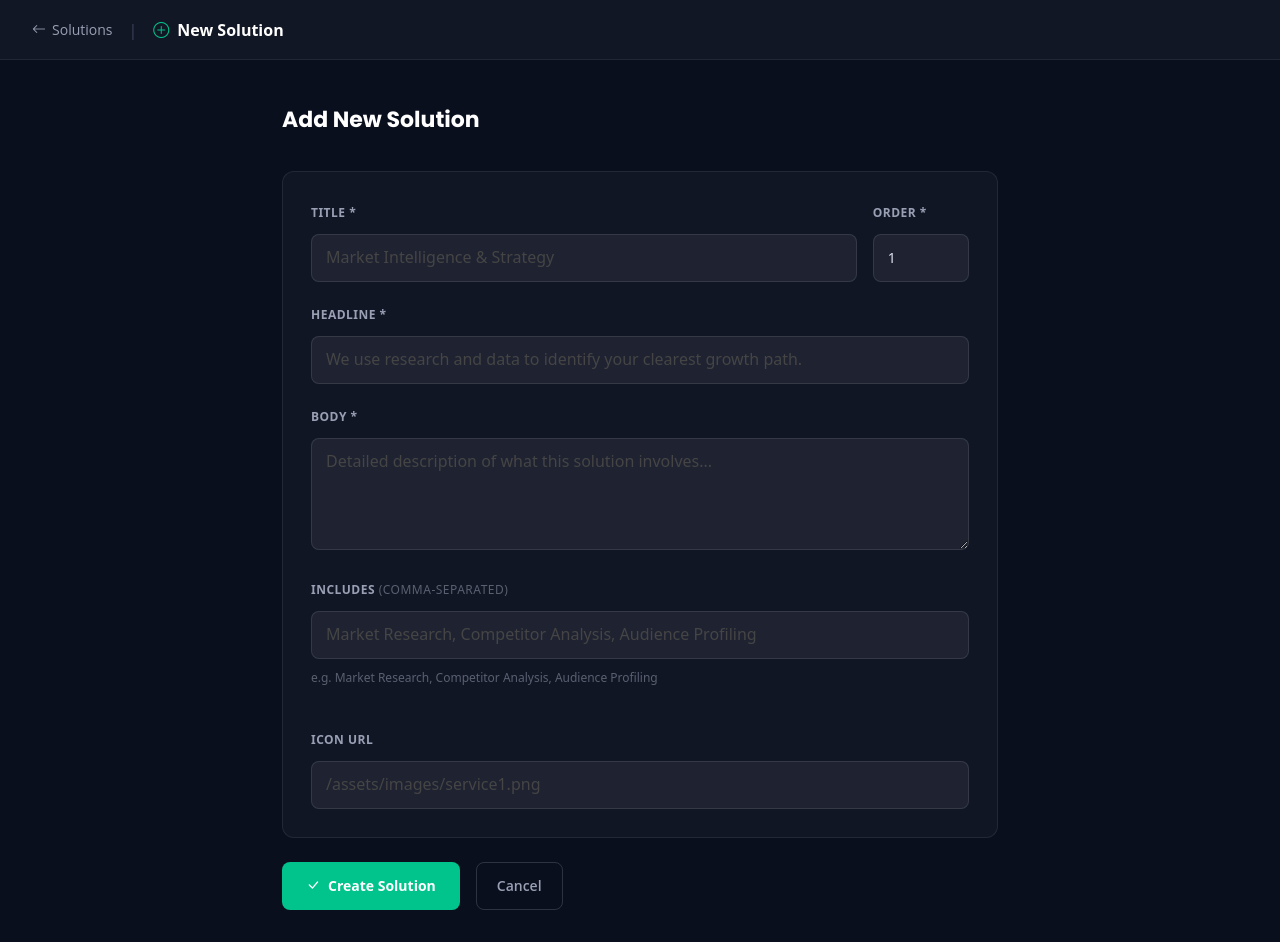
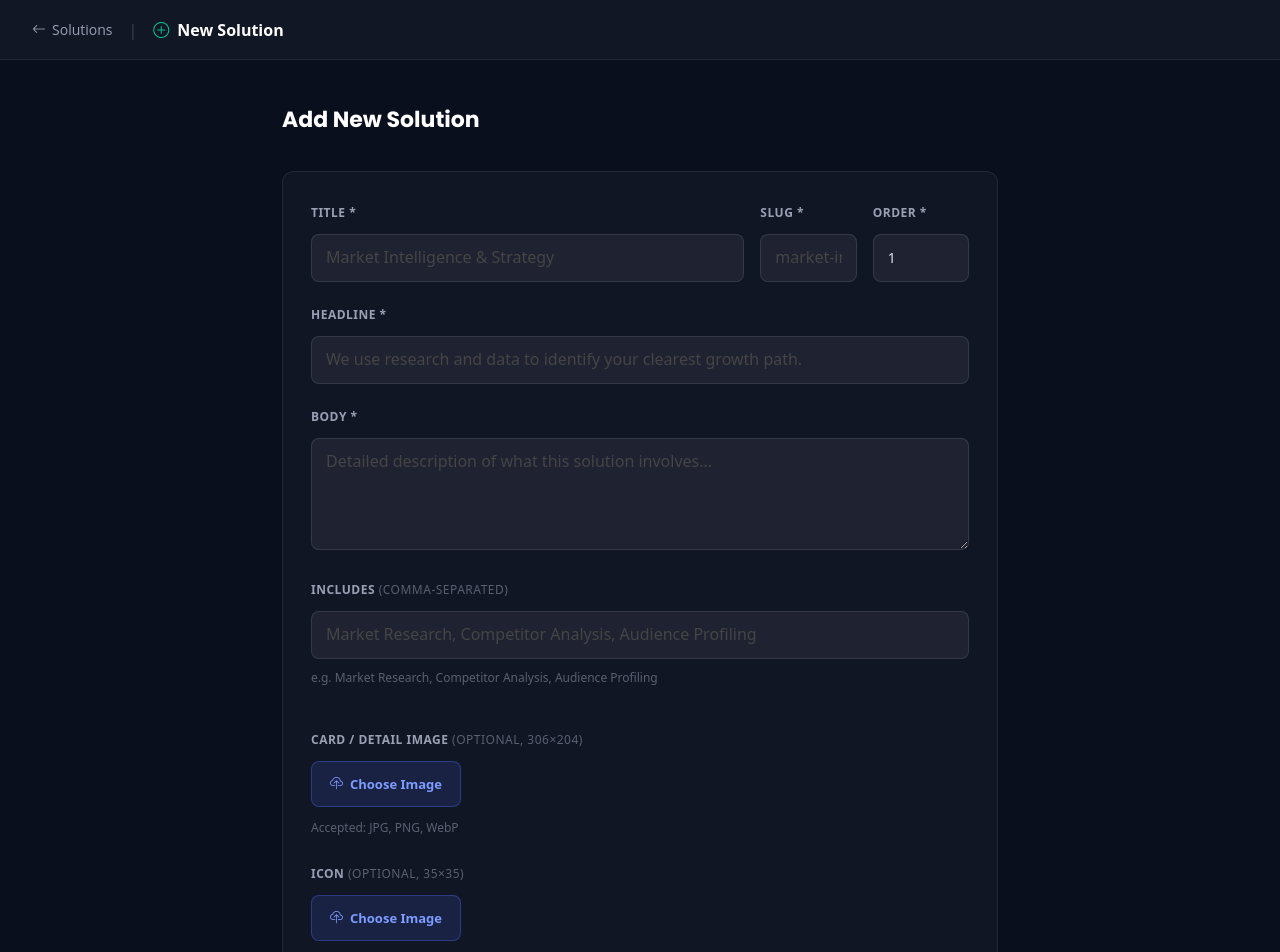
Before and after one commit to mussgraphicskenya/drew-marketing-solutions, a Next.js app: page /admin/solutions/new in a window 1280 px wide. Shown: the top 952 px of the page. Built offline with nearby package versions, Linux system fonts and the light colour scheme.

Commit message:
Update: solutions admin pages, Services4 and Solution model changes

```diff
--- a/src/app/admin/solutions/new/page.jsx
+++ b/src/app/admin/solutions/new/page.jsx
@@ -3,11 +3,12 @@
 import { useState } from 'react';
 import { useRouter } from 'next/navigation';
 import Link from 'next/link';
+import ImageUpload from '@/app/Components/Admin/ImageUpload';
 
 export default function NewSolutionPage() {
     const router = useRouter();
     const [form, setForm] = useState({
-        title: '', headline: '', body: '', includes: '', icon: '', order: 1,
+        title: '', slug: '', headline: '', body: '', includes: '', icon: '', image: '', order: 1,
     });
     const [loading, setLoading] = useState(false);
     const [error, setError] = useState('');
@@ -15,6 +16,10 @@ export default function NewSolutionPage() {
     function handleChange(e) {
         const { name, value } = e.target;
         setForm((prev) => ({ ...prev, [name]: name === 'order' ? Number(value) : value }));
+    }
+
+    function autoSlug(title) {
+        return title.toLowerCase().replace(/[^a-z0-9]+/g, '-').replace(/(^-|-$)/g, '');
     }
 
     async function handleSubmit(e) {
@@ -68,9 +73,30 @@ export default function NewSolutionPage() {
                     <div style={{ background: 'rgba(255,255,255,0.03)', border: '1px solid rgba(255,255,255,0.08)', borderRadius: '12px', padding: '28px', display: 'flex', flexDirection: 'column', gap: '20px' }}>
 
                         <div className="row g-3">
-                            <div className="col-lg-10">
+                            <div className="col-lg-8">
                                 <label style={labelStyle}>Title *</label>
-                                <input name="title" required value={form.title} onChange={handleChange} style={inputStyle} placeholder="Market Intelligence & Strategy" />
+                                <input
+                                    name="title"
+                                    required
+                                    value={form.title}
+                                    onChange={(e) => {
+                                        handleChange(e);
+                                        setForm((p) => ({ ...p, slug: autoSlug(e.target.value) }));
+                                    }}
+                                    style={inputStyle}
+                                    placeholder="Market Intelligence & Strategy"
+                                />
+                            </div>
+                            <div className="col-lg-2">
+                                <label style={labelStyle}>Slug *</label>
+                                <input
+                                    name="slug"
+                                    required
+                                    value={form.slug}
+                                    onChange={handleChange}
+                                    style={inputStyle}
+                                    placeholder="market-intelligence-strategy"
+                                />
                             </div>
                             <div className="col-lg-2">
                                 <label style={labelStyle}>Order *</label>
@@ -95,8 +121,21 @@ export default function NewSolutionPage() {
                         </div>
 
                         <div>
-                            <label style={labelStyle}>Icon URL</label>
-                            <input name="icon" value={form.icon} onChange={handleChange} style={inputStyle} placeholder="/assets/images/service1.png" />
+                            <label style={labelStyle}>Card / Detail Image <span style={{ color: '#5a6070', fontWeight: 400 }}>(optional, 306×204)</span></label>
+                            <ImageUpload
+                                value={form.image}
+                                onChange={(url) => setForm((p) => ({ ...p, image: url }))}
+                                type="solution-image"
+                            />
+                        </div>
+
+                        <div>
+                            <label style={labelStyle}>Icon <span style={{ color: '#5a6070', fontWeight: 400 }}>(optional, 35×35)</span></label>
+                            <ImageUpload
+                                value={form.icon}
+                                onChange={(url) => setForm((p) => ({ ...p, icon: url }))}
+                                type="solution-icon"
+                            />
                         </div>
                     </div>
 
--- a/src/models/Solution.js
+++ b/src/models/Solution.js
@@ -1,12 +1,14 @@
 import mongoose from 'mongoose';
 
 const SolutionSchema = new mongoose.Schema({
-    title: { type: String, required: true },
+    title:    { type: String, required: true },
+    slug:     { type: String, unique: true },
     headline: { type: String, required: true },
-    body: { type: String, required: true },
+    body:     { type: String, required: true },
     includes: [{ type: String }],
-    icon: { type: String },
-    order: { type: Number, default: 0 }
+    icon:     { type: String },
+    image:    { type: String },
+    order:    { type: Number, default: 0 }
 }, { timestamps: true });
 
 export default mongoose.models.Solution || mongoose.model('Solution', SolutionSchema);
```
Also changed, not shown: src/app/Components/Services/Services4.jsx (+30 -6 lines), src/app/admin/solutions/edit/[id]/page.jsx (+23 -3 lines), src/app/api/upload/route.js (+6 -5 lines).
